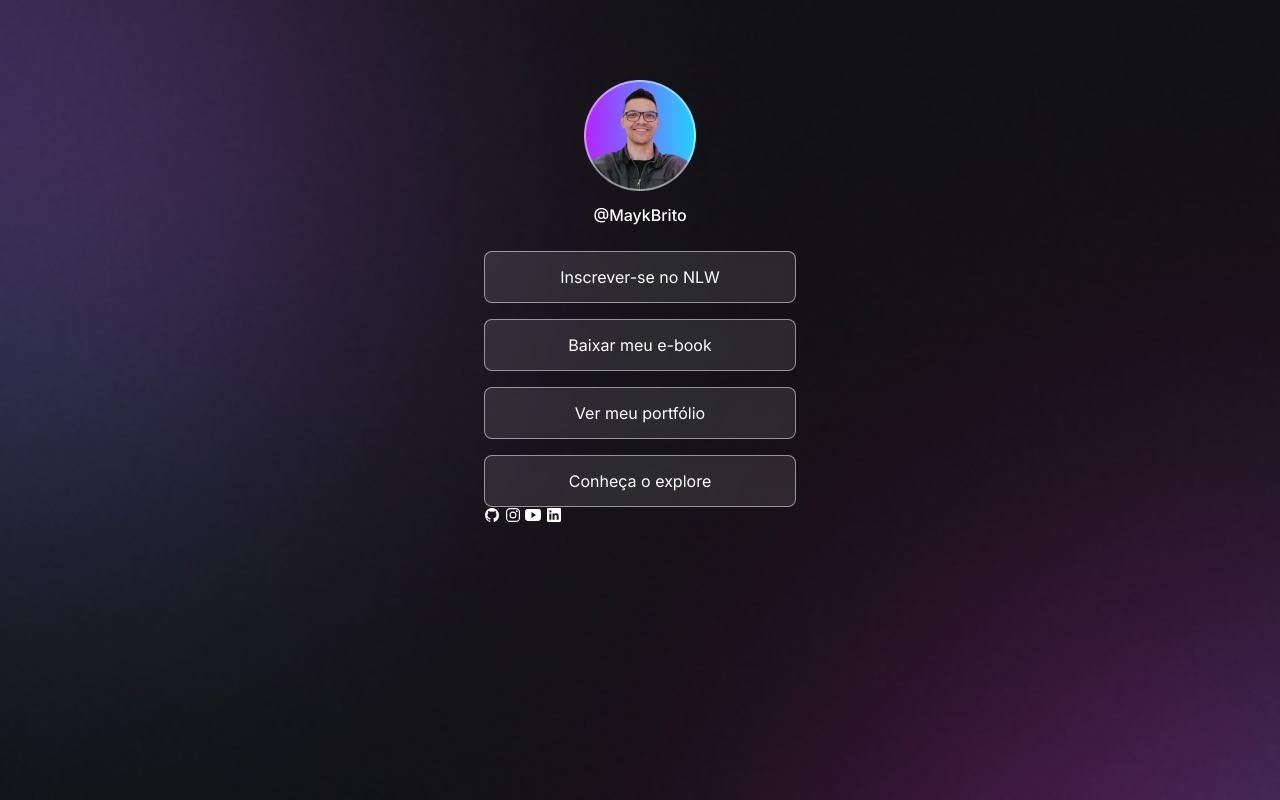
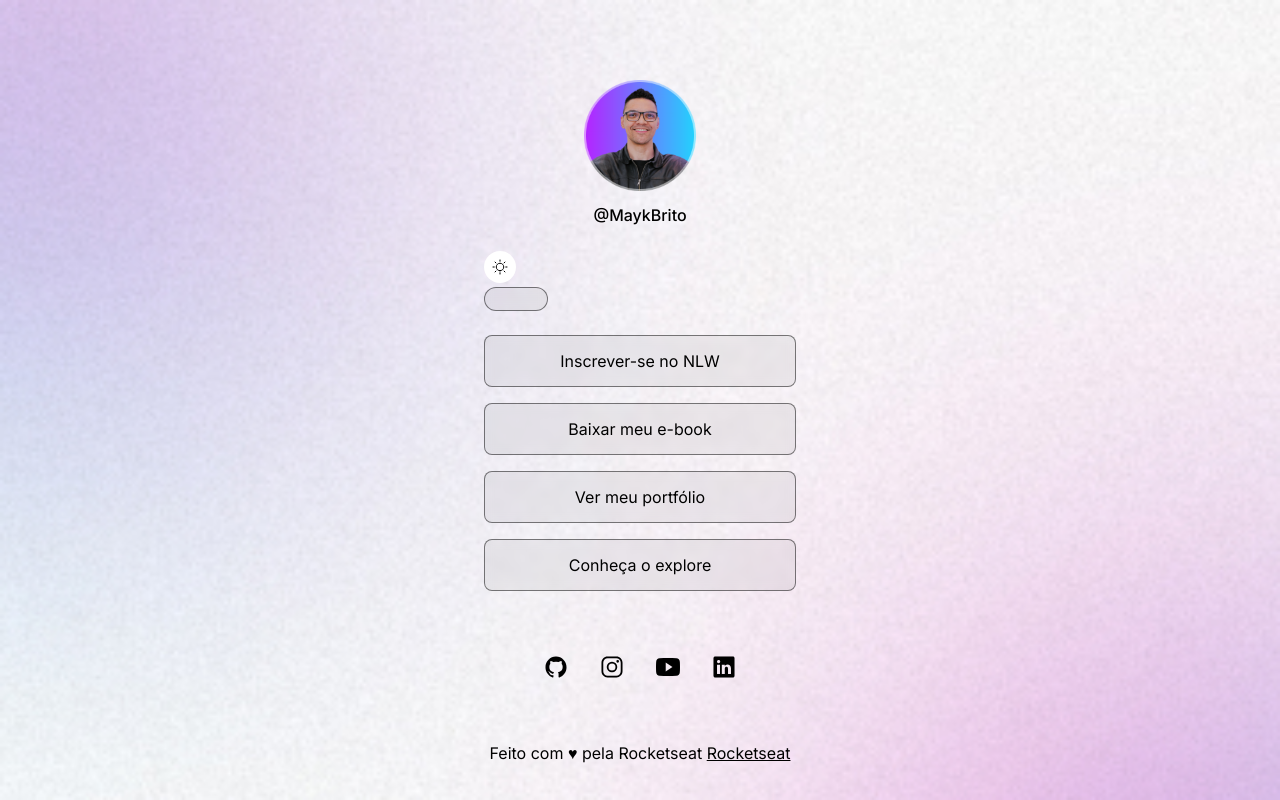
Before and after one commit to juninho-Oliveira/Rocketseat, a plain HTML site: page index.html in a window 1280 px wide. Drawn offline with nearby package versions, Linux system fonts and the light colour scheme.

Commit message:
add light

```diff
--- a/index.html
+++ b/index.html
@@ -1,5 +1,5 @@
 <!DOCTYPE html>
-<html lang="pt-br">
+<html lang="pt-br" class="light">
 
 <head>
     <meta charset="UTF-8">
@@ -18,6 +18,12 @@
             <img src="/assets/avatar.png" alt="foto-perfil">
             <p>@MaykBrito</p>
         </div>
+
+        <div class="switch">
+            <button></button>
+            <span></span>
+        </div>
+
         <ul>
             <li><a href="#" target="_blank">Inscrever-se no NLW</a></li>
             <li><a href="#" target="_blank">Baixar meu e-book</a></li>
@@ -26,11 +32,19 @@
         </ul>
 
         <div id="social-links">
-            <ion-icon name="logo-github"></ion-icon>
-            <ion-icon name="logo-instagram"></ion-icon>
-            <ion-icon name="logo-youtube"></ion-icon>
-            <ion-icon name="logo-linkedin"></ion-icon>
+            <a href=""><ion-icon name="logo-github"></ion-icon></a>
+
+            <a href=""><ion-icon name="logo-instagram"></ion-icon></a>
+
+            <a href=""><ion-icon name="logo-youtube"></ion-icon></a>
+
+            <a href=""><ion-icon name="logo-linkedin"></ion-icon></a>
+
         </div>
+
+        <footer>
+            Feito com ♥ pela Rocketseat <a href="#">Rocketseat</a>
+        </footer>
     </section>
 
     <script type="module" src="https://unpkg.com/ionicons@7.1.0/dist/ionicons/ionicons.esm.js"></script>
--- a/style.css
+++ b/style.css
@@ -4,13 +4,36 @@
     box-sizing: border-box;
 }
 
+:root {
+    --text-color: white;
+    --bg-url : url(./assets/bg-mobile.jpg);
+    --stroke-color: rgba(255, 255, 255, 0.5);
+    --surface-color: rgba(255, 255, 255, 0.5);
+    --surface-color-hover: rgba(0, 0, 0, 0.02);
+    --highlight-color: rgba(255, 255, 255, 0.1);
+    --switch-bg-url: url(/assets/MoonStars.svg);
+
+
+}
+
+.light {
+    --text-color: black;
+    --bg-url : url(./assets/bg-mobile-light.jpg);
+    --stroke-color: rgba(0, 0, 0, 0.5);
+    --surface-color: rgba(0, 0, 0, 0.05);
+    --surface-color-hover: rgba(0, 0, 0, 0.02);
+    --highlight-color: rgba(0, 0, 0, 0.1);
+    --switch-bg-url: url(/assets/Sun.svg);
+
+}
+
 body * {
     font-family: "Inter", sans-serif;
-    color: #ffff;
+    color: var(--text-color);
 }
 
 body {
-    background-image: url(./assets/bg-mobile.jpg);
+    background-image: var(--bg-url);
     background-repeat: no-repeat;
     background-position: top center;
     background-size: cover;
@@ -38,11 +61,36 @@ body {
     margin-top: 8px;
 }
 
+.switch button {
+    width: 32px;
+    height: 32px;
+    background: white  var(--switch-bg-url) no-repeat center;
+    border: 0;
+    border-radius: 50%;
+}
+
+.switch span {
+    display: block;
+    width: 64px;
+    height: 24px;
+
+    background: var(--surface-color);
+    border: 1px solid var(--stroke-color);
+    backdrop-filter: blur(4px);
+    -webkit-backdrop-filter: blur(4px);
+    border-radius: 9999px;
+}
+
+
+
+
 ul {
     list-style: none;
     display: flex;
     flex-direction: column;
     gap: 16px;
+
+    padding: 24px 0;
 }
 
 ul li a{
@@ -52,8 +100,8 @@ ul li a{
 
     height: 52px;
     padding: 16px 24px;
-    background: rgba(255, 255, 255, 0.1);
-    border: 1px solid rgba(255, 255, 255, 0.5);
+    background: var(--surface-color);
+    border: 1px solid var(--stroke-color);
     border-radius: 8px;
 
     backdrop-filter: blur(4px);
@@ -66,6 +114,36 @@ ul li a{
 }
 
 ul li a:hover {
-    background: rgba(255, 255, 255, 0.05);
-    border: 1.5px solid white;
+    background: var(--surface-color-hover);
+    border: 1.5px solid var(--text-color);
 }
+
+#social-links {
+    display: flex;
+    justify-content: center;
+
+
+    padding: 24px 0;
+
+    font-size: 24px;
+}
+
+#social-links a {
+    display: flex;
+    align-items: center;
+    justify-content: center;
+    padding: 16px;
+
+    transition: background 0.2s;
+    border-radius: 50%;
+}
+
+#social-links a:hover {
+    background: var(--highlight-color);
+
+}
+
+footer {
+    padding: 24px 0;
+    text-align: center;
+}
```
